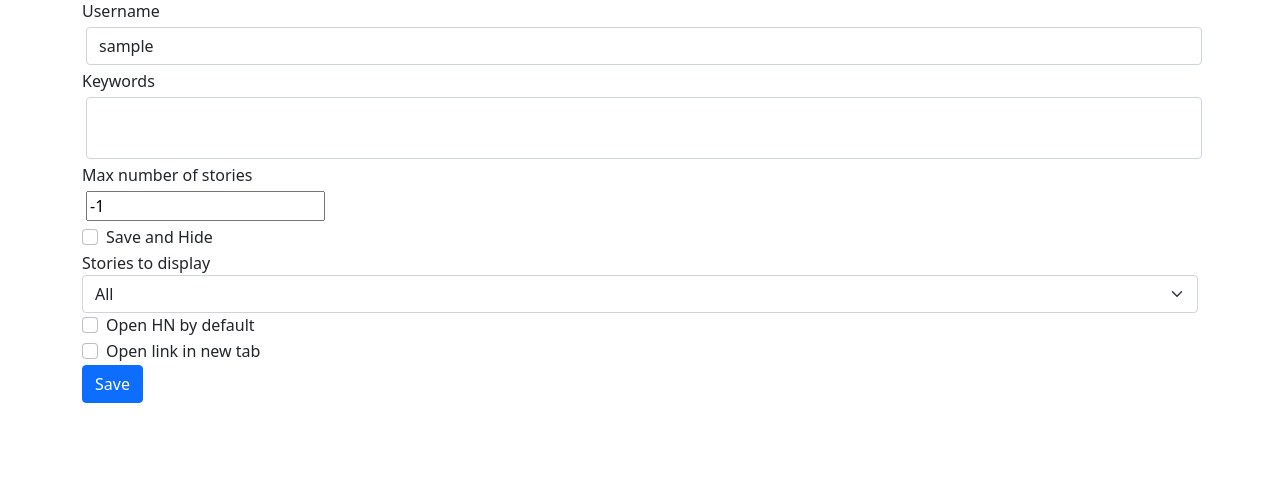
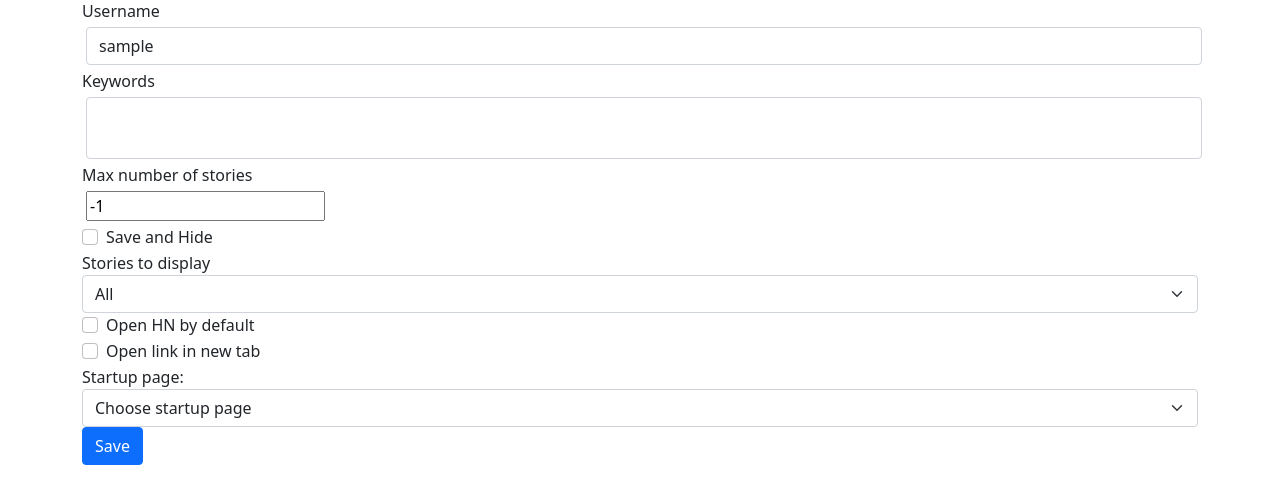
Before and after one commit to abdelkaderamar/hnr, a Django app: page /accounts/profile in a window 1280 px wide. Shown: the part 57-561 px from the top of the page. Run offline with Django 4.2, Linux system fonts and the light colour scheme; the visitor is signed in with stand-in values (Sample User, id 1); data comes from the database, SQL or seed files in the repository; some libraries are stand-ins or nearby versions.

Commit message:
Adding startup page to user profile

```diff
--- a/accounts/models.py
+++ b/accounts/models.py
@@ -17,6 +17,7 @@ class UserProfile(models.Model):
     # if True open HN page by default
     open_hn_by_default = models.BooleanField(default=False)
     open_in_new_tab = models.BooleanField(default=False)
+    startup_page = models.CharField(max_length=128, null=True)
 
     def __str__(self):
         return f"{self.user} | keywords = [{self.keywords}] | save_and_hide = [{self.save_and_hide}] | default_display = [{self.default_display}] "
--- a/accounts/templates/accounts/user_profile.html
+++ b/accounts/templates/accounts/user_profile.html
@@ -4,7 +4,7 @@
 
 {% block content %}
 <div class="container">
-    <form method="post"
+    <form method="post" id="profile-form"
     action="{% url 'accounts:save_profile' %}" class="inline">
     {% csrf_token %}
     <div class="form-group">
@@ -48,6 +48,18 @@
           <label class="form-check-label" for="open_in_new_tab_checkbox">Open link in new tab</label>
     </div>
     <div class="form-group">
+        <label for="startup_page">Startup page:</label>
+        <select id='startup-page-combobox' class="form-select" aria-label="Startup Page" form="profile-form"
+            name="startup_page" id="startup-page">
+            <option selected>Choose startup page</option>
+            <option value="best" {% if user_profile.startup_page == 'best' %}selected{% endif %} >Best</option>
+            <option value="top" {% if user_profile.startup_page == 'top' %}selected{% endif %} >Top</option>
+            <option value="ask" {% if user_profile.startup_page == 'ask' %}selected{% endif %} >Ask HN</option>
+            <option value="show" {% if user_profile.startup_page == 'show' %}selected{% endif %} >Show HN</option>
+            <option value="new" {% if user_profile.startup_page == 'new' %}selected{% endif %} >New</option>
+        </select>
+    </div>
+    <div class="form-group">
         <button type="submit" name="save_profile_btn" value="{{story.id}}" class="btn btn-primary" >
         Save
     </button>
--- a/accounts/views.py
+++ b/accounts/views.py
@@ -88,6 +88,8 @@ def save_profile(request):
     open_in_new_tab = bool(request.POST.get('open_in_new_tab'))
     print(f"open_in_new_tab={open_in_new_tab}")
 
+    startup_page=request.POST.get('startup_page')
+
     inspect(username)
     inspect(keywords)
     inspect(max_story)
@@ -99,5 +101,6 @@ def save_profile(request):
     user_profile.default_display = default_display
     user_profile.open_hn_by_default = open_hn_by_default
     user_profile.open_in_new_tab = open_in_new_tab
+    user_profile.startup_page = startup_page
     user_profile.save()
     return redirect("accounts:user_profile")
```
Also changed, not shown: accounts/migrations/0006_userprofile_startup_page.py (added).
